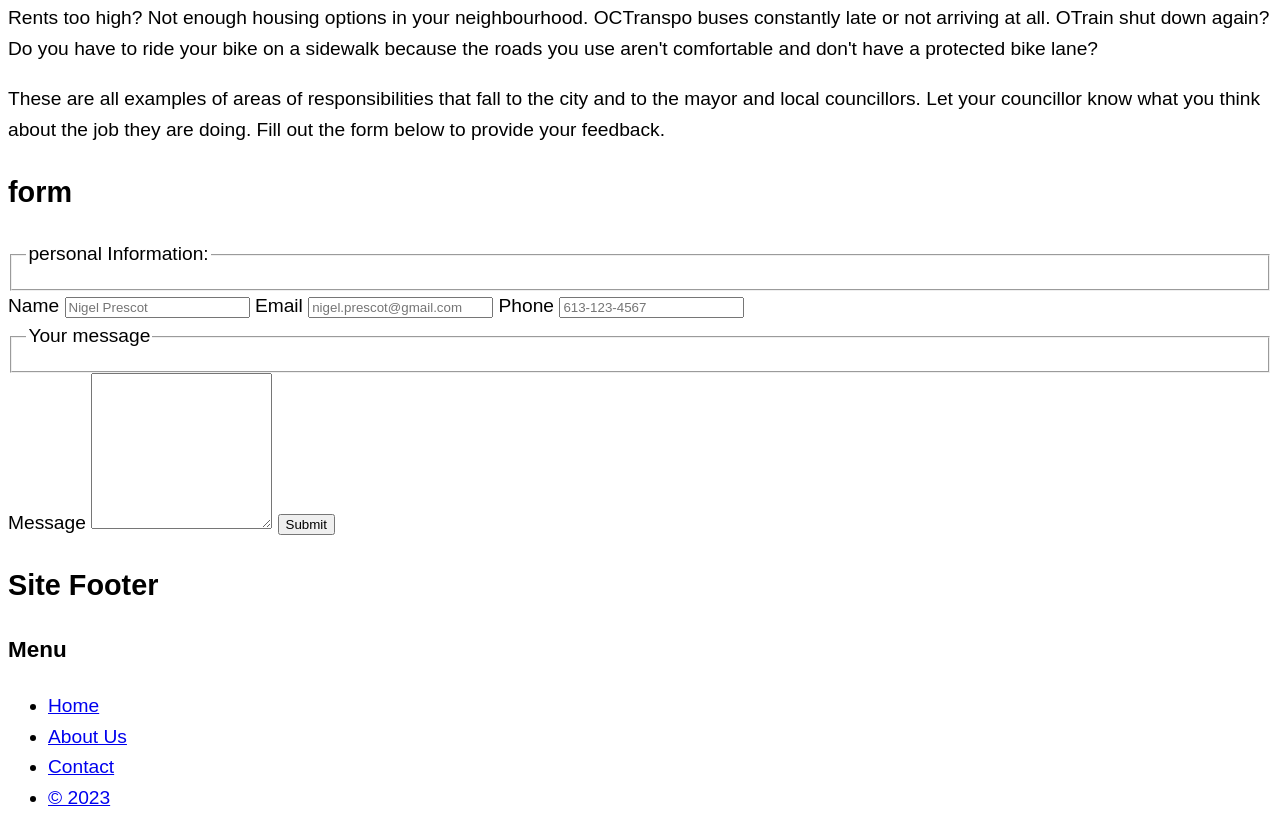
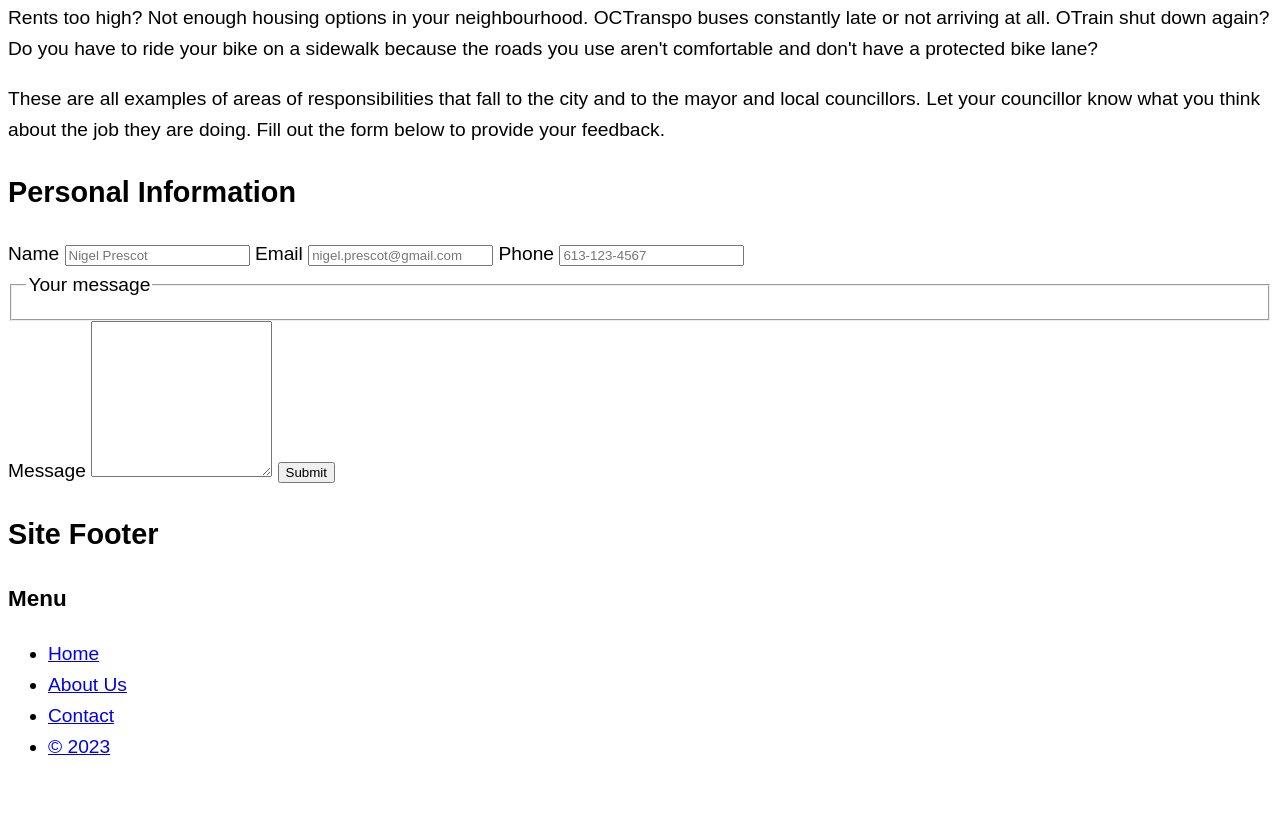
Before and after one commit to irm1005-itec1005-fall-2023/tutorial-exercise-02-JacobGalipeau, a plain HTML site: page index.html in a window 1280 px wide. Shown: the part 4193-5026 px from the top of the page. After the commit the page ends 4974 px from the top, so only its background shows below. Drawn offline with Linux system fonts and the light colour scheme.

Commit message:
index update

```diff
--- a/index.html
+++ b/index.html
@@ -136,12 +136,8 @@
 
    <p>These are all examples of areas of responsibilities that fall to the city and to the mayor and local councillors. Let your councillor know what you think about the job they are doing. Fill out the form below to provide your feedback.</p>
 
-   <h1>form</h1>
+   <form action=""> <h1>Personal Information</h1>
 
-   <form action="">
-    <fieldset>
-      <Legend>personal Information:</Legend>
-    </fieldset>
     <label for="name">Name</label>
     <input
     autocomplete="full-name"
@@ -174,7 +170,6 @@ placeholder="613-123-4567" />
      rows="10"
      id="message"></textarea>
 
-
      <button type="submit">Submit</button>
 
    </form>
```
